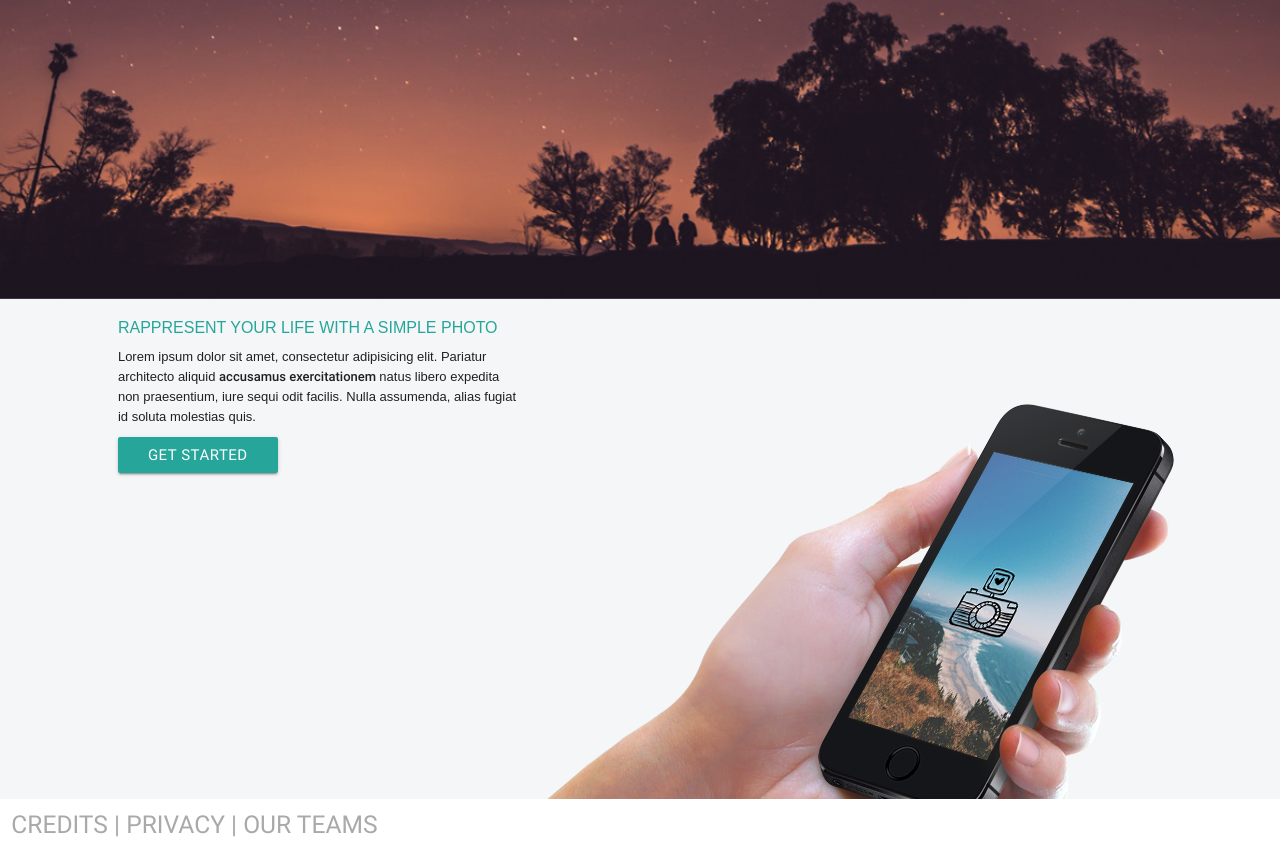
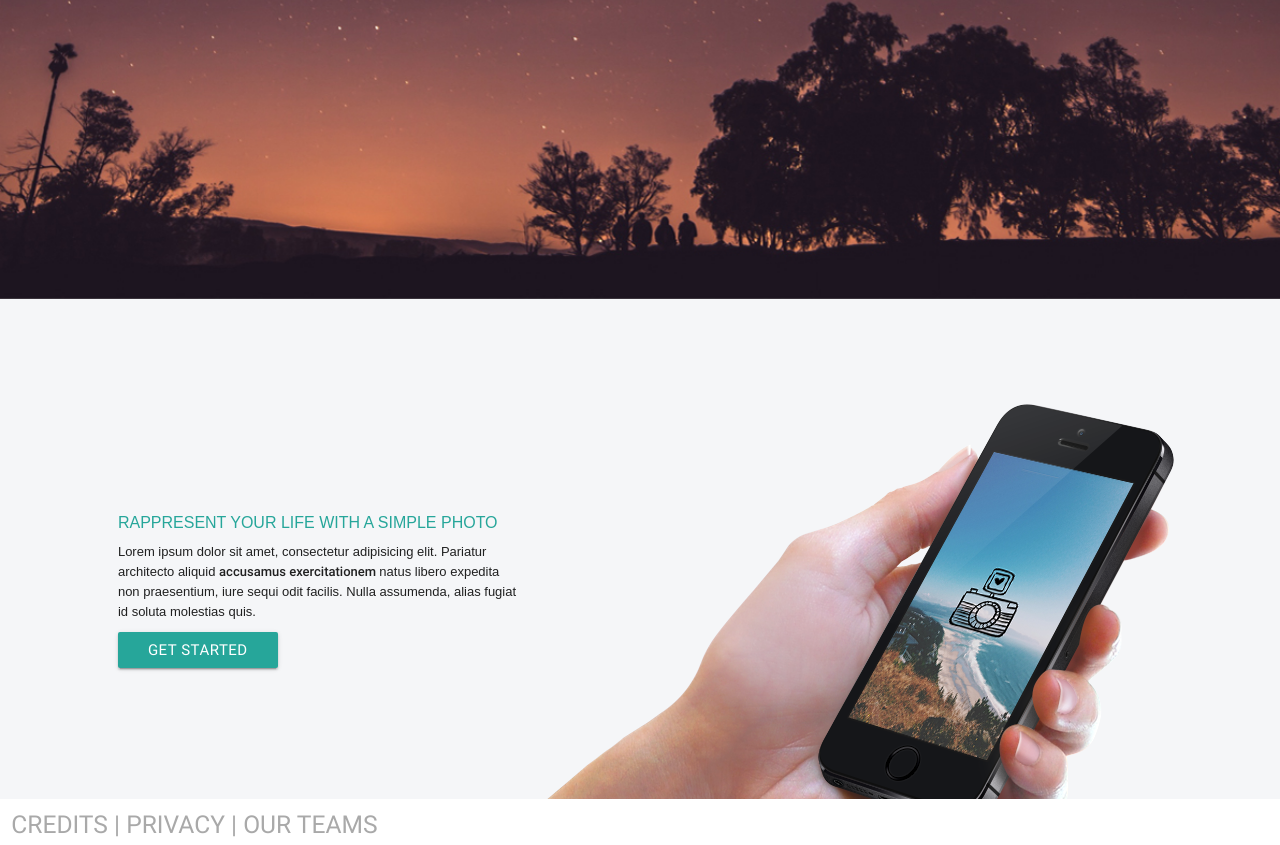
Before and after one commit to caroquintana/photolab, a website: page index.html in a window 1280 px wide. Shown: the part 501-1346 px from the top of the page. Drawn offline with Linux system fonts and the light colour scheme; a web font is replaced by a local one.

Commit message:
avance estilos

```diff
--- a/assets/sass/_style.scss
+++ b/assets/sass/_style.scss
@@ -40,7 +40,8 @@
 	position: relative;
 	& .container-fluid{
 		& .row{
-			& .container-two{
+			& .cont-two{
+				margin-top: 160px;
 				& .title_two{
 					margin-top: 20px;
 					font-family: $segundatypo;
--- a/index.html
+++ b/index.html
@@ -32,7 +32,7 @@
 	<section class="section_two">
 		<div class="container-fluid">
 			<div class="row">
-				<div class="col s4 offset-s1 m4 offset-m1 l4 offset-l1 xl4 offset-xl1 container-two">
+				<div class="col s4 offset-s1 m4 offset-m1 l4 offset-l1 xl4 offset-xl1 cont-two">
 					<h3 class="title_two">RAPPRESENT YOUR LIFE WITH A SIMPLE PHOTO</h3>
 					<p class="text_two">Lorem ipsum dolor sit amet, consectetur adipisicing elit. Pariatur architecto aliquid <strong>accusamus exercitationem </strong>natus libero expedita non praesentium, iure sequi odit facilis. Nulla assumenda, alias fugiat id soluta molestias quis.</p>
 					<a class="waves-effect waves-light btn">GET STARTED</a>
```
Also changed, not shown: dist/css/style.min.css.
